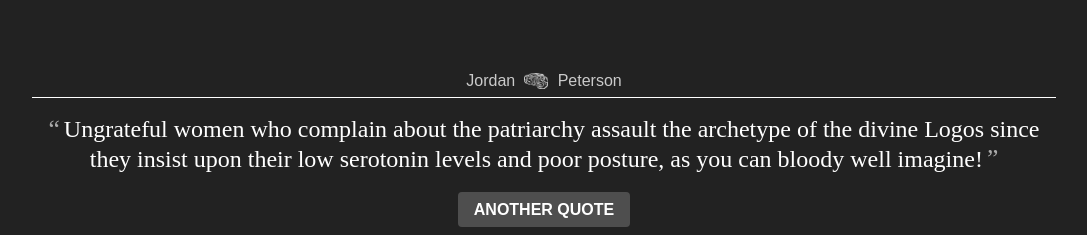
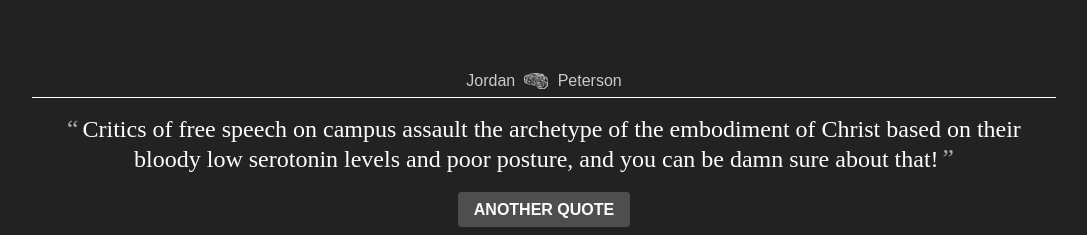
Before and after one commit to gsajith/peterson-generator, a plain HTML site: page index.html in a window 1280 px wide. Shown: the top 235 px of the page, without its empty margins (96-1183 px from the left). Drawn offline with Linux system fonts and the light colour scheme.

Commit message:
Fix BECAUSE_OF_THEIR

```diff
--- a/css/styles.css
+++ b/css/styles.css
@@ -65,6 +65,10 @@
 	font-family: sans-serif;
 	text-transform: uppercase;
 	font-weight: bold;
+	-webkit-user-select: none; /* Safari 3.1+ */
+    -moz-user-select: none; /* Firefox 2+ */
+    -ms-user-select: none; /* IE 10+ */
+    user-select: none; /* Standard syntax */
 }
 
 #regenerate-button:hover {
--- a/index.html
+++ b/index.html
@@ -36,14 +36,23 @@
   <br>
   <div id="divider"></div>
   <div align="center" id="share-box">
-  	<div class="share"><a id="share-general" href="http://twitter.com/share?text=Check out this article I found on http://gsajith.com/peterson-generator/&url=http://gsajith.com/peterson-generator/" onclick="javascript:window.open(this.href,'', 'menubar=no,toolbar=no,resizable=yes,scrollbars=yes,height=300,width=600');return false;"><i class="fab fa-twitter"></i> Tweet this</a></div>
-  	<div class="share"><a id="share-peterson" href="tweet" onclick="javascript:window.open(this.href,'', 'menubar=no,toolbar=no,resizable=yes,scrollbars=yes,height=300,width=600');return false;"><i class="fab fa-twitter"></i> Tweet this to Jordan 🅱️Peterson</a></div>
+
+  	<div class="share" id="share-general"><a id="share-link-general" href="tweet" onclick="javascript:window.open(this.href,'', 'menubar=no,toolbar=no,resizable=yes,scrollbars=yes,height=300,width=600');return false;"><i class="fab fa-twitter"></i> Tweet this</a></div>
+  	<div class="share" id="share-general-too-long"><i>Too long to tweet to anyone.</i><br></div>
+
+  	<div class="share" id="share-peterson"><a id="share-link-peterson" href="tweet" onclick="javascript:window.open(this.href,'', 'menubar=no,toolbar=no,resizable=yes,scrollbars=yes,height=300,width=600');return false;"><i class="fab fa-twitter"></i> Tweet this to Jordan 🅱️Peterson</a></div>
+  	<div class="share" id="share-peterson-too-long"><i>Too long to tweet to JBP.</i><br></div>
+
   	<div class="share"><a href="https://twitter.com/GothamNeedsMe" target="_blank"><i class="fab fa-twitter"></i> Tweet to me (the person who made this generator)</a></div>
+
   	<br>
   	<div id="divider"></div>
+
   	<div class="share"><a href="https://np.reddit.com/r/starterpacks/comments/8k3l2m/
   	jordan_peterson_conspiracy_theory_starterpack/" target="_blank">Source</a></div>
+
   	<div class="share"><a href="https://github.com/gsajith/peterson-generator/" target="_blank"><i class="fab fa-github"></i> GitHub project</a></div>
+
   </div>
 </body>
 </html>
--- a/js/generator.js
+++ b/js/generator.js
@@ -1,9 +1,12 @@
-var VILLAINS = ["Postmodern Neomarxists", "Feminists (who secretly crave domination)", "Leftist academics", "Dangerous ideologues", "Derrida and Foucault", "Indoctrinated students", "Social justice types", "Radical trans activists", "Politically correct HR departments", "Actual Communists", "The left", "Millennials with a victimhood mentality", "Universities under siege by ideological agendas", "Ungrateful women who complain about the patriarchy", "The modern acolytes of Karl Marx", "So-called tolerant progressives"];
+var VILLAINS = ["Listen up, bucko. Postmodern Neomarxists", "Feminists (who secretly crave domination)", "Leftist academics", "Dangerous ideologues", "Derrida and Foucault", "Indoctrinated students", "Social justice types", "Radical trans activists", "Politically correct HR departments", "Actual Communists", "<i>The</i> left", "Millennials with a victimhood mentality", "Universities under siege by ideological agendas", "Ungrateful women who complain about the patriarchy", "The modern acolytes of Karl Marx", "So-called tolerant progressives", "Marxist professors teaching <i>Das Kapital</i>", "Need I mention that leftists", "The postmodernists who hate truth", "The 'tolerant' brainwashed masses", "Businesses infiltrated by Postmodern Neomarxists", "Progressives drunk on empathy", "The self-proclaimed diversity advocates", "Critics of free speech on campus", "Those who slander me", "My enemies on the radical left", "Ideological parents with a leftist agenda", "It's still shocking that campus radicals"];
 var SPICY_VERB_PHRASE = ["are totally corrupting", "have zero respect for", "want to annihilate", "assault the archetype of", "don't bloody believe in", "will quickly diminish", "unleash the Dragon of Chaos upon", "dismiss", "must be stopped from attacking", "will make Gulags out of", "feminize and weaken", "radically undermine"];
-var FAVORITE_THINGS = ["the dominance hierarchy", "the metaphorical substrate of our culture", "all Western values", "the classical humanities", "the Enlightenment's progress", "the supreme importance of the individual", "the Hero's Journey", "the holistic fabric of Being", "the achievements of Judeo-Christian culture", "Solzhenitsyn's prudent warning in The Gulag Archipelago", "Carl Jung's legacy", "IQ testing's ability to determine achievement", "the divine Logos", "the embodiment of Christ", "the inescapable tragedy and suffering of life", "the humble lobster's quest", "the Jungian architecture of dreams", "the masculine ideal of Order", "Milo's provocative message as a truth-telling trickster archetype", "our most vital Biblical narratives", "the eternal structures of belief"];
-var BECAUSE_OF_THEIR = ["because of their", "due to their", "since they insist upon their"];
+var FAVORITE_THINGS = ["the dominance hierarchy", "the metaphorical substrate of our culture", "all Western values", "the classical humanities", "the Enlightenment's progress", "the supreme importance of the individual", "the Hero's Journey", "the holistic fabric of Being", "the achievements of Judeo-Christian culture", "Solzhenitsyn's prudent warning in <i>The Gulag Archipelago</i>", "Carl Jung's legacy", "the divine Logos", "the embodiment of Christ", "the inescapable tragedy and suffering of life", "the humble lobster's quest", "the Jungian architecture of dreams", "the masculine ideal of Order", "Milo's provocative message as a truth-telling trickster archetype", "our most vital Biblical narratives", "the eternal structures of belief", "the old-school, empirical social sciences"];
+var BECAUSE_OF_THEIR = ["because of their", "due to their", "since they insist upon their", "via their", "based on their bloody"];
 var EVIL_WEAPONS = ["murderous equity doctrine,", "aspirations towards a dangerous egalitarian utopia,", "tyrannical identity politics,", "hatred of Objective Truth,", "compelled speech,", "group identity,", "Maoist pronouns,", "propaganda from Frozen,", "radical collectivism,", "lens of power that they apply to everything,", "utter contempt for Being,", "reckless Bill C-16, written by ideologues,", "low serotonin levels and poor posture,", "totalitarian ideology which I've been studying for decades,", "agenda-based social science 'research',", "insane multi-cultural and diversity initiatives,", "radical de-centering of all values,"];
-var OMINOUS_CONCLUSION = ["-- why aren't the feminists concerned with this?", "-- so much for the 'accepting' social justice types.", "-- just ask Lindsay Shepherd.", "and we can't even have a conversation about it!", "and just ask the Kulaks how that worked out.", "and no one is talking about it!", "as you can bloody well imagine!", "just like the troubled genius Nietzsche prophesized.", "so you should sign up for the Self Authoring Suite.", "and you can be damn sure about that!", "and you know how that worked out in Maoist China.", "so I'll never use those bloody ideological terms.", "which must be true since I'm a British Classical Liberal.", "which is increasingly clear from an evolutionary perspective.", "and I will not be silenced.", "which you can confirm by watching the Rubin Report.", "so young men had bloody well stand up for themselves.", "which I've written about in 12 Rules for Life."];
+var OMINOUS_CONCLUSION = ["-- why aren't the feminists concerned with this?", "-- so much for the 'accepting' social justice types.", "-- just ask Lindsay Shepherd.", "and we can't even have a conversation about it!", "and just ask the Kulaks how that worked out.", "and no one is talking about it!", "as you can bloody well imagine!", "just like the troubled genius Nietzsche predicted.", "so you should sign up for the Self Authoring Suite.", "and you can be damn sure about that!", "and you know how that worked out in Maoist China.", "so I'll never use those bloody ideological terms.", "which must be true since I'm a British Classical Liberal.", "which is increasingly clear from an evolutionary perspective.", "and I will not be silenced.", "which you can confirm by watching the Rubin Report.", "so young men had bloody well stand up for themselves.", "for which Pankaj Mishra deserves a slap.", "which I've written about in <i>12 Rules for Life.</i>", "or maybe they'll come for <i>you</i> next.", "even if I've sometimes disagreed with Laura Southern.", "even if I'm not on the same page as Richard Spencer about that.", "despite all the Western achievements we should be damn grateful for.", "and to top it all off some SJW filled my office's lock with glue.", "archetypally speaking.", "even if I'm not allowed to say that in a so-called 'safe space'."];
+
+var SITE_LINK = "http://gsajith.com/peterson-generator/";
+var JBP_HANDLE = "@JordanBPeterson";
 
 function generate() {
 	var phrase_container = document.getElementById("phrase");
@@ -31,11 +34,39 @@
 	phrase_container.innerHTML = phrase;
 
 	// Set up share links
-	var share_general = document.getElementById("share-general");
-	var share_peterson = document.getElementById("share-peterson");
+	var share_general_container = document.getElementById("share-general");
+	var share_peterson_container = document.getElementById("share-peterson");
+	var share_general_error = document.getElementById("share-general-too-long");
+	var share_peterson_error = document.getElementById("share-peterson-too-long");
 
-	share_general.href = "http://twitter.com/share?text=" + stripTags(phrase) + "&url=http://gsajith.com/peterson-generator/";
-	share_peterson.href = "http://twitter.com/share?text=@JordanBPeterson " + stripTags(phrase) + "&url=null";
+	share_general_container.style.display = "block";
+	share_general_error.style.display = "none";
+
+	share_peterson_container.style.display = "block";
+	share_peterson_error.style.display = "none";
+
+	var share_general = document.getElementById("share-link-general");
+	var share_peterson = document.getElementById("share-link-peterson");
+
+	var long_general_link = "http://twitter.com/share?text=" + stripTags(phrase) + "&url=" + SITE_LINK;
+	var short_general_link = "http://twitter.com/share?text=" + stripTags(phrase) + "&url=null";
+	var peterson_link = "http://twitter.com/share?text=" + JBP_HANDLE + " " + stripTags(phrase) + "&url=null"
+
+	if ((stripTags(phrase) + " " + SITE_LINK).length <= 280) {
+		share_general.href = long_general_link;
+	} else if (stripTags(phrase).length <= 280) {
+		share_general.href = short_general_link;
+	} else {
+		share_general_container.style.display = "none";
+		share_general_error.style.display = "block";
+	}
+
+	if ((stripTags(phrase) + " " + JBP_HANDLE).length <= 280) {
+		share_peterson.href = peterson_link;
+	} else {
+		share_peterson_container.style.display = "none";
+		share_peterson_error.style.display = "block";
+	}
 };
 
 function stripTags(string) {
```
